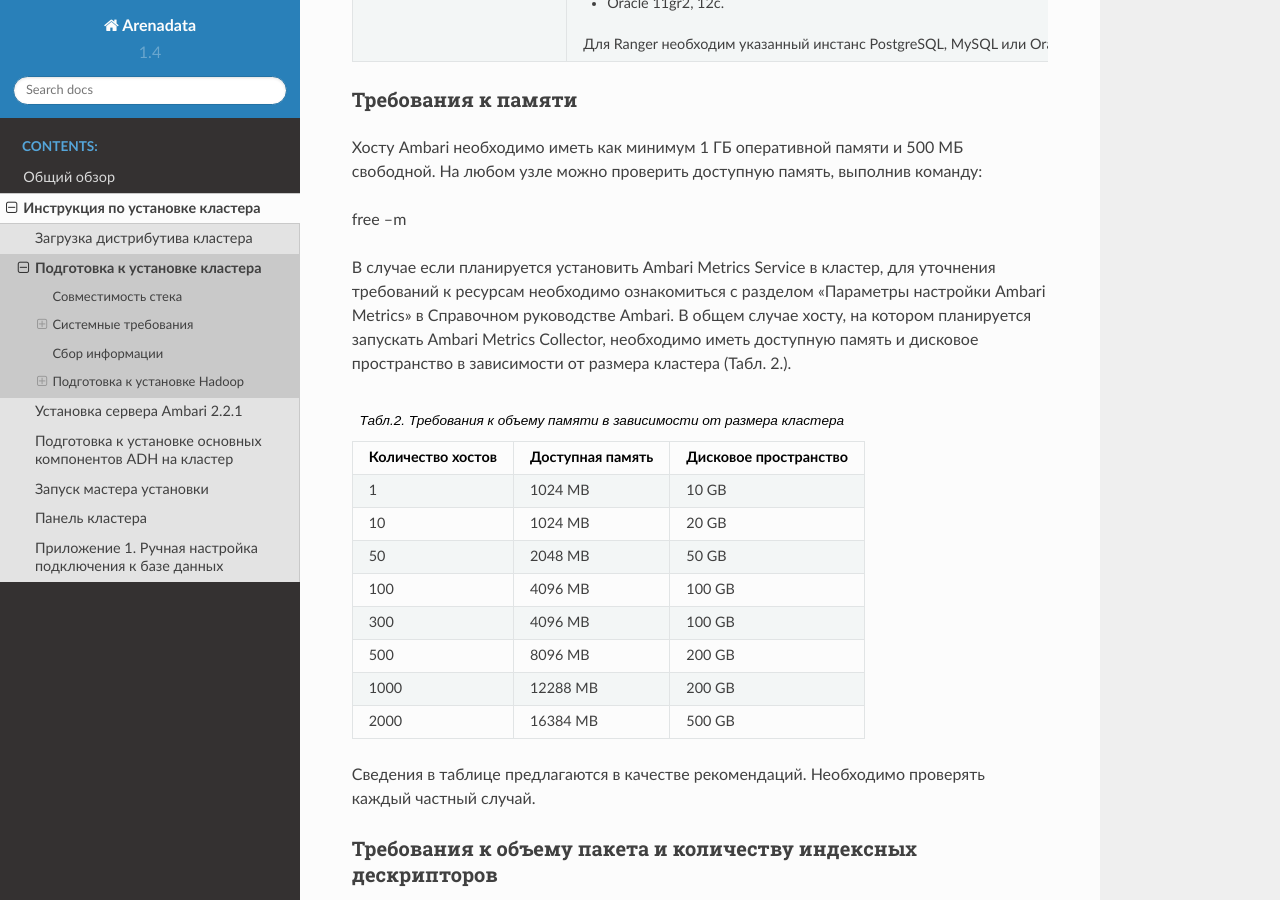
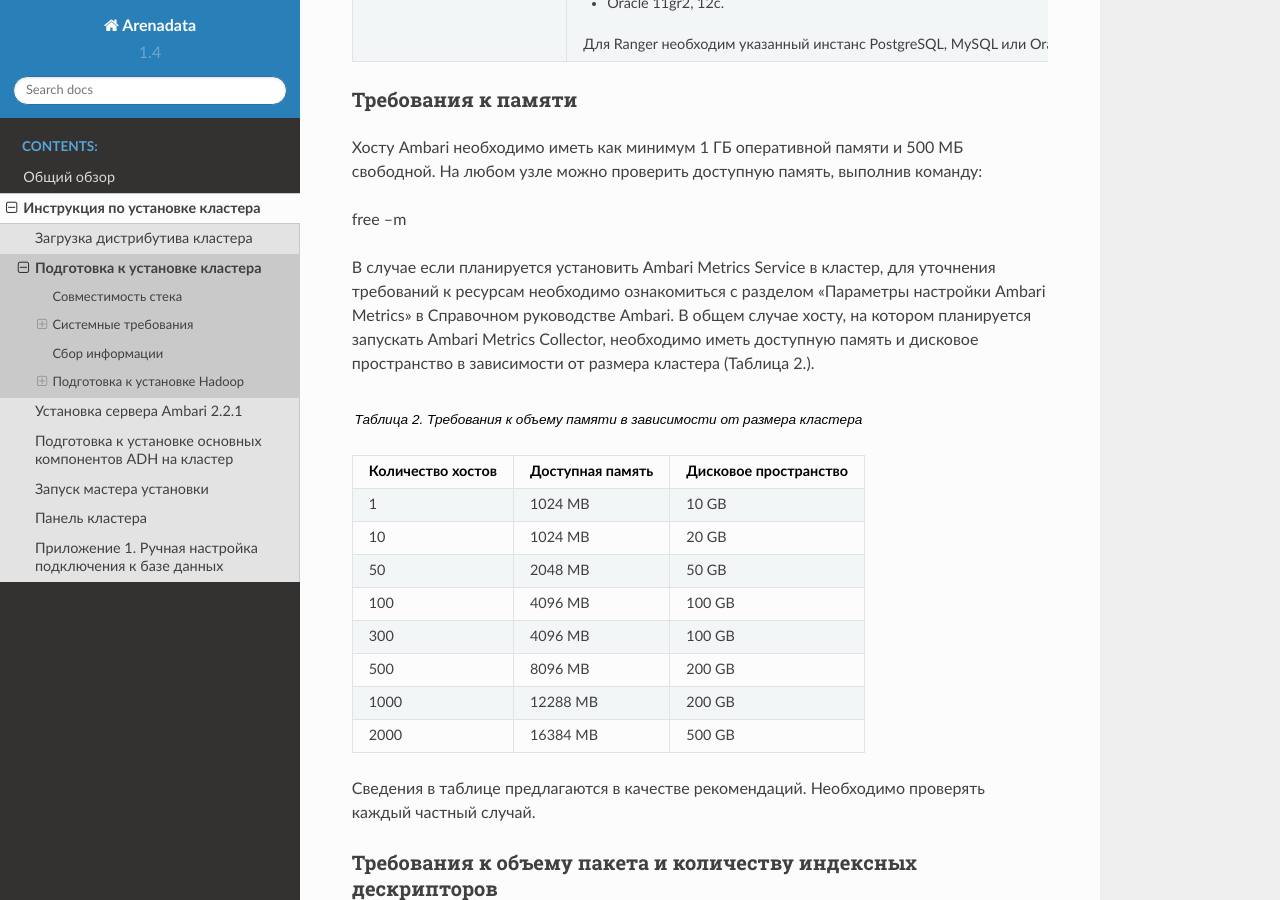
Before and after one commit to arenadata/docs_adps, a Sphinx documentation site: the page built from source/install/prepare.rst, in a window 1280 px wide and 900 px high, scrolled down 1918 px. Built offline with Sphinx 7.4.7 and the Read the Docs theme 2.0.0, drawn with Linux system fonts in a browser that asks for light colours; some of the changed text lies outside the part shown.

Commit message:
Update prepare.rst

```diff
--- a/source/install/prepare.rst
+++ b/source/install/prepare.rst
@@ -36,9 +36,9 @@
 системных требований, представленных в таблице 1, а также описанных в
 разделах «Требования к памяти», «Требования к объему
 пакета и количеству индексных дескрипторов» и «Проверка
-максимального количества открытых файловых дескрипторов».123
+максимального количества открытых файловых дескрипторов».
 
-.. list-table:: Табл.1. Минимальные системные требования для установки кластера Arenadata Ambari
+.. list-table:: Таблица 1. Минимальные системные требования для установки кластера Arenadata Ambari
    :header-rows: 1
 
    * - Компонент
@@ -183,9 +183,9 @@
 «Параметры настройки Ambari Metrics» в Справочном руководстве Ambari.
 В общем случае хосту, на котором планируется запускать Ambari Metrics
 Collector, необходимо иметь доступную память и дисковое пространство в
-зависимости от размера кластера (Табл. 2.).
+зависимости от размера кластера (Таблица 2.).
 
-.. list-table:: Табл.2. Требования к объему памяти в зависимости от размера кластера
+.. list-table:: Таблица 2. Требования к объему памяти в зависимости от размера кластера
    :header-rows: 1
 
    * - Количество хостов
```
